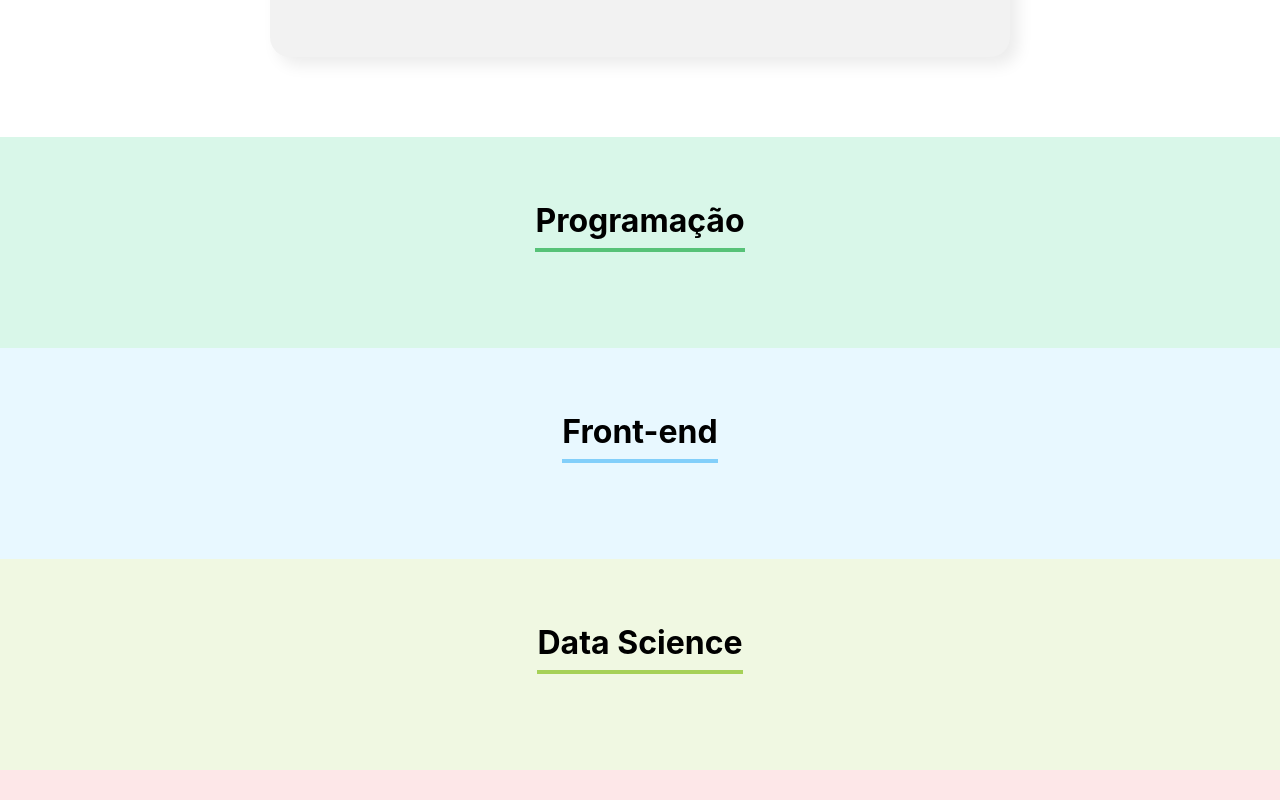
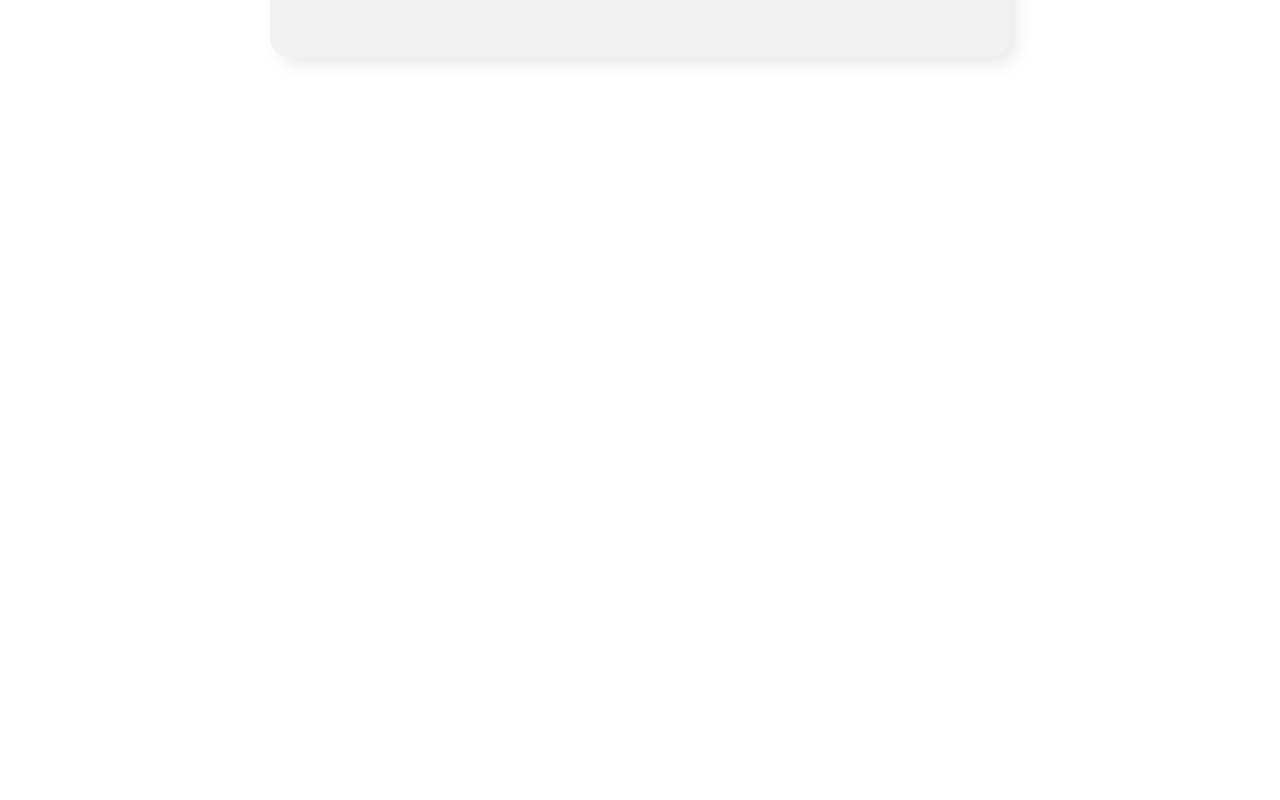
Before and after one commit to FelipeEmilio/Projeto-Organo---Alura, a React (Create React App) app: page / in a window 1280 px wide. Shown: the part 1340-2140 px from the top of the page. After the commit the page ends 1477 px from the top, so only its background shows below. Built offline with nearby package versions, Linux system fonts and the light colour scheme.

Commit message:
Escondendo times vazios

```diff
--- a/src/componentes/Formulario/Formulario.js
+++ b/src/componentes/Formulario/Formulario.js
@@ -19,6 +19,10 @@ export const Formulario = (props) => {
             imagem,
             time
         })
+        setNome('')
+        setCargo('')
+        setImagem('')
+        setTime('')
     }
 
     return (
--- a/src/componentes/Time/Time.js
+++ b/src/componentes/Time/Time.js
@@ -6,12 +6,13 @@ export const Time = ({nome, corPrimaria ,corSecundaria, colaboradores}) => {
     const css1 = { backgroundColor: corSecundaria }
     const css2 = { borderColor: corPrimaria }
     return (
-        <section className='time' style={css1}>
+       (colaboradores.length > 0) ? <section className='time' style={css1}>
             <h3 style={css2}>{nome}</h3>
             <div className='p'>
                 {colaboradores.map( pessoa => <Pessoas nome={pessoa.nome} cargo={pessoa.cargo} imagem={pessoa.imagem}/> )}
             </div>
         </section>
+        : ''
     )
 
 }
```
